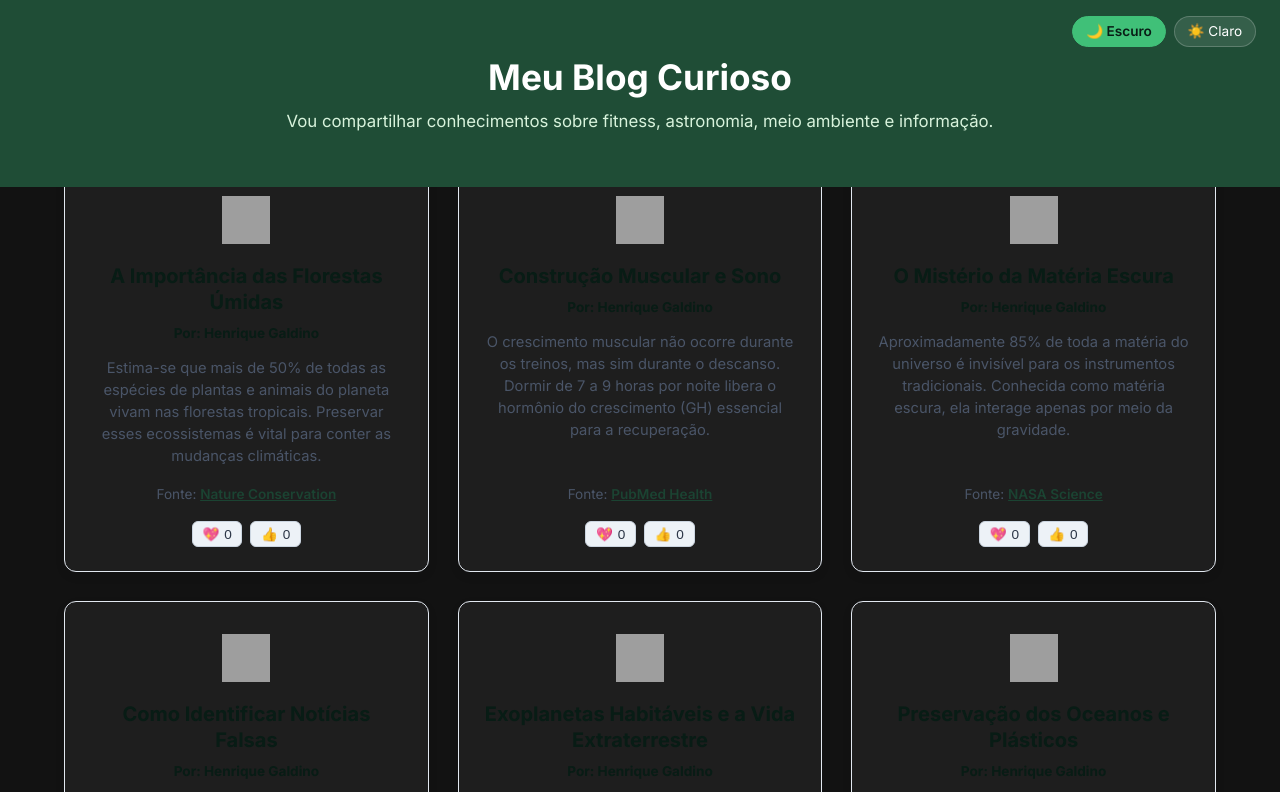
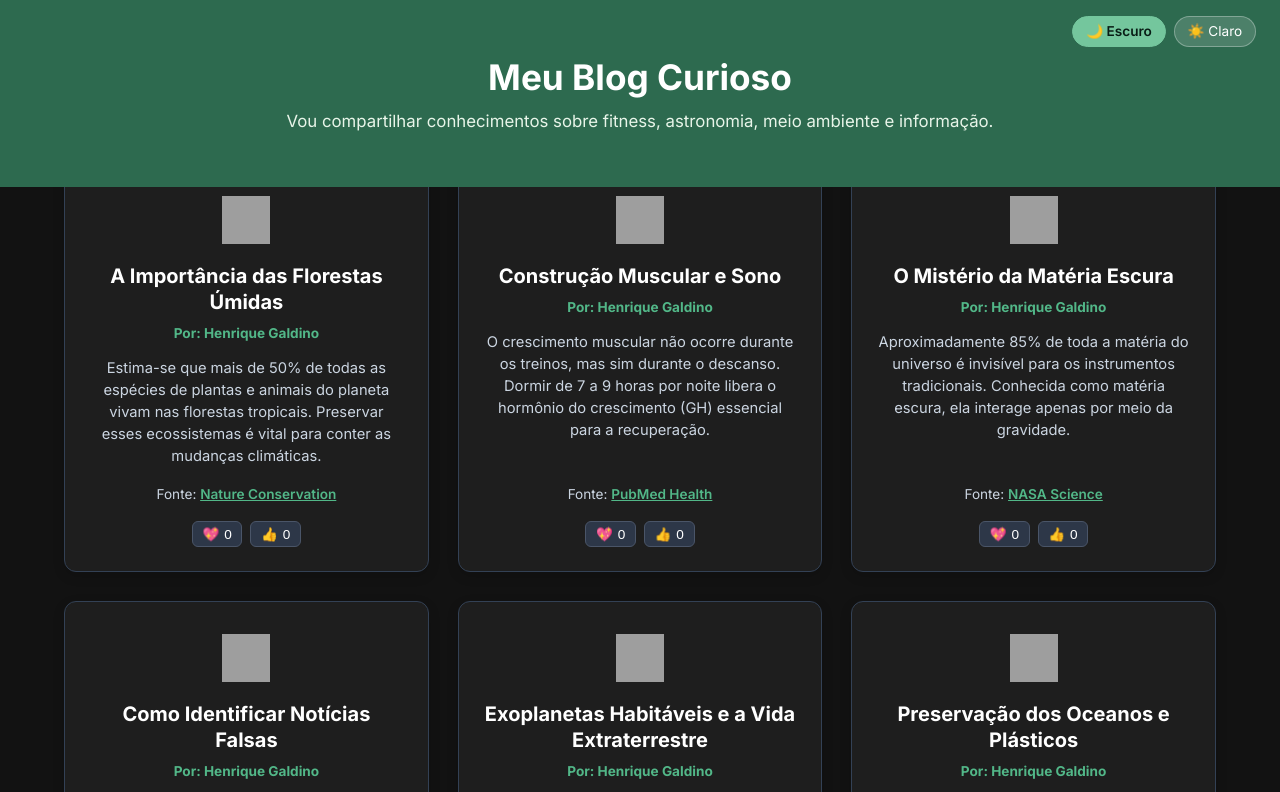
Before and after one commit to henriquegaldinosilva/Blog-, a plain HTML site: page index.html in a window 1280 px wide. Both pictures are taken after a click on the button "🌙 Escuro". Shown: the top 792 px of the page. Drawn offline with Linux system fonts and the light colour scheme; grey boxes are pictures that could not be loaded.

Commit message:
Update style.css

```diff
--- a/style.css
+++ b/style.css
@@ -1,4 +1,6 @@
-/* Tema Claro (Padrão) */
+/* ==========================================
+   1. Tema Claro (Padrão)
+   ========================================== */
 :root {
     --bg-main: #f4f7f5;
     --header-bg: #1b4332;
@@ -16,14 +18,28 @@
     --font-primary: 'Inter', sans-serif;
 }
 
-/* Tema Escuro (Black Mode com Verde Claro) */
+/* ==========================================
+   2. Tema Escuro (Alto Contraste)
+   ========================================== */
 body.dark-theme {
     --bg-main: #121212;
-    --header-bg: #1f4d36; /* Verde mais claro para o modo escuro */
+    --header-bg: #2d6a4f; /* Verde mais claro no topo */
     --card-bg: #1e1e1e;
-    ...
+    --text-title: #ffffff; /* Título do card em branco puro */
+    --text-body: #f1f5f9; /* Texto principal bem claro */
+    --text-muted: #cbd5e1; /* Descrição clara e legível */
+    --accent-green: #52b788; /* Verde brilhante para autor e ícones */
+    --accent-green-bright: #74c69d;
+    --link-color: #52b788; /* Link visível */
+    --border-color: #334155;
+    --btn-bg: #2d3748;
+    --btn-border: #4a5568;
+    --btn-text: #ffffff;
 }
 
+/* ==========================================
+   3. Estilos Base
+   ========================================== */
 * {
     margin: 0;
     padding: 0;
@@ -40,7 +56,9 @@ body {
     transition: background-color 0.3s ease, color 0.3s ease;
 }
 
-/* Header em Verde Escuro com botões de tema */
+/* ==========================================
+   4. Cabeçalho (Header Hero)
+   ========================================== */
 .header-hero {
     background-color: var(--header-bg) !important;
     color: #ffffff;
@@ -59,8 +77,8 @@ body {
 }
 
 .theme-btn {
-    background: rgba(255, 255, 255, 0.1);
-    border: 1px solid rgba(255, 255, 255, 0.2);
+    background: rgba(255, 255, 255, 0.15);
+    border: 1px solid rgba(255, 255, 255, 0.3);
     color: #ffffff;
     padding: 0.4rem 0.8rem;
     border-radius: 20px;
@@ -71,7 +89,7 @@ body {
 }
 
 .theme-btn:hover {
-    background: rgba(255, 255, 255, 0.25);
+    background: rgba(255, 255, 255, 0.3);
 }
 
 .theme-btn.active {
@@ -89,11 +107,13 @@ body {
 
 .header-hero p {
     font-size: 1.05rem;
-    color: #d8f3dc;
+    color: #e8f5e9;
     font-weight: 400;
 }
 
-/* Main Container & Grid */
+/* ==========================================
+   5. Main Container & Grid
+   ========================================== */
 .main-container {
     max-width: 1200px;
     margin: -1.5rem auto 3rem auto;
@@ -107,13 +127,15 @@ body {
     gap: 1.8rem;
 }
 
-/* Card - Estrutura idêntica à imagem */
+/* ==========================================
+   6. Cartões (Cards)
+   ========================================== */
 .card {
     background-color: var(--card-bg) !important;
     border-radius: 12px;
     padding: 2rem 1.5rem 1.5rem 1.5rem;
     text-align: center;
-    box-shadow: 0 4px 12px rgba(0, 0, 0, 0.05);
+    box-shadow: 0 4px 12px rgba(0, 0, 0, 0.15);
     border: 1px solid var(--border-color) !important;
     display: flex;
     flex-direction: column;
@@ -123,7 +145,7 @@ body {
 
 .card:hover {
     transform: translateY(-4px);
-    box-shadow: 0 8px 20px rgba(0, 0, 0, 0.15);
+    box-shadow: 0 8px 20px rgba(0, 0, 0, 0.25);
 }
 
 .card-icon {
@@ -148,7 +170,7 @@ body {
 .card .author {
     font-size: 0.85rem;
     font-weight: 700;
-    color: var(--text-title) !important;
+    color: var(--accent-green) !important;
     margin-bottom: 1rem;
 }
 
@@ -172,7 +194,9 @@ body {
     text-decoration: underline;
 }
 
-/* Botões de Reação */
+/* ==========================================
+   7. Botões de Reação
+   ========================================== */
 .reactions {
     display: flex;
     gap: 0.5rem;
@@ -193,5 +217,5 @@ body {
 }
 
 .reactions button:hover {
-    filter: brightness(0.9);
+    filter: brightness(1.2);
 }
```
